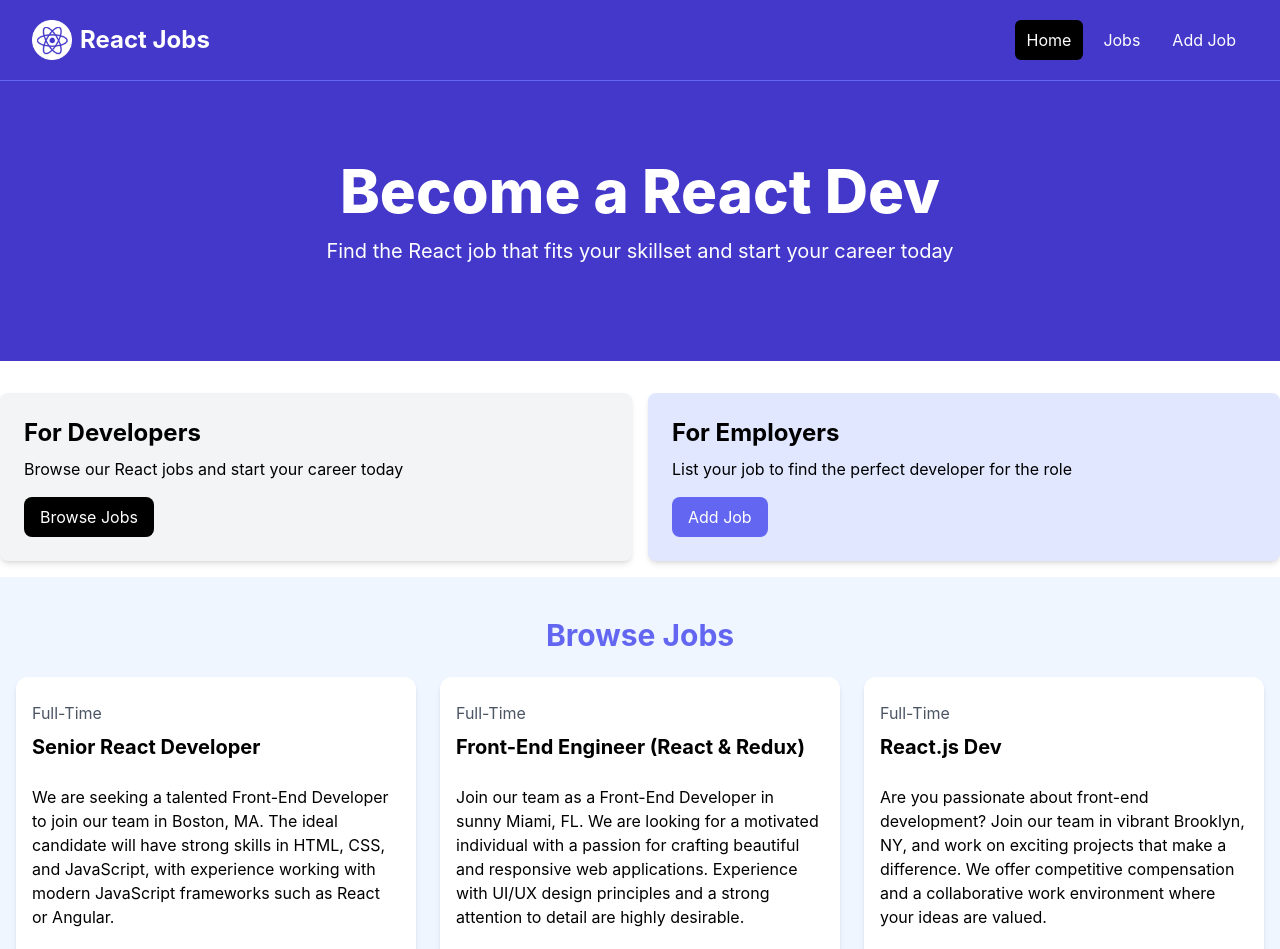
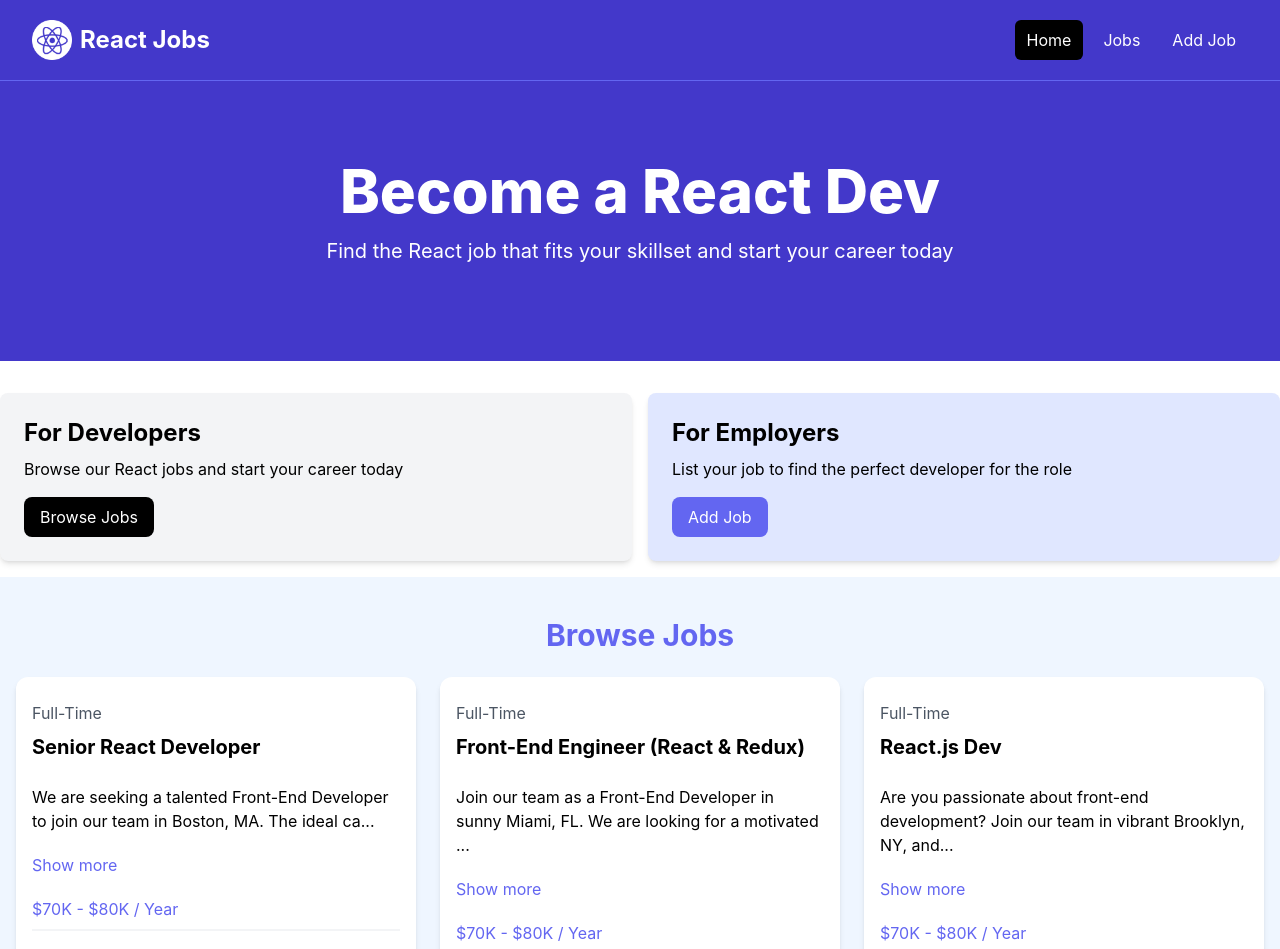
Before and after one commit to azuruo/react-jobs-project, a React (Vite) app: page / in a window 1280 px wide. Shown: the top 949 px of the page. Built offline with nearby package versions, Linux system fonts and the light colour scheme.

Commit message:
Add show more/less functionality to JobListing component

```diff
--- a/src/components/JobListing.jsx
+++ b/src/components/JobListing.jsx
@@ -1,6 +1,14 @@
 import PropTypes from 'prop-types';
+import { useState } from 'react';
 
 const JobListing = ({ job }) => {
+  const [showFullDescription, setShowFullDescription] = useState(false);
+
+  let description = job.description;
+  if (!showFullDescription) {
+    description = description.substring(0, 90) + '...';
+  }
+
   return (
     <div className="bg-white rounded-xl shadow-md relative" key={job.id}>
       <div className="p-4">
@@ -9,9 +17,14 @@
           <h3 className="text-xl font-bold">{job.title}</h3>
         </div>
 
-      <div className="mb-5">
-        { job.description }
-      </div>
+        <div className="mb-5">{description}</div>
+
+        <button
+          onClick={() => setShowFullDescription((prevState) => !prevState)}
+          className="text-indigo-500 mb-5 hover:text-indigo-600"
+        >
+          {showFullDescription ? 'Show less' : 'Show more'}
+        </button>
 
         <h3 className="text-indigo-500 mb-2">{job.salary} / Year</h3>
 
@@ -20,7 +33,7 @@
         <div className="flex flex-col lg:flex-row justify-between mb-4">
           <div className="text-orange-700 mb-3">
             <i className="fa-solid fa-location-dot text-lg"></i>
-          { job.location }
+            {job.location}
           </div>
           <a
             href={`/job/${job.id}`}
@@ -31,8 +44,8 @@
         </div>
       </div>
     </div>
-  )
-}
+  );
+};
 
 JobListing.propTypes = {
   job: PropTypes.shape({
@@ -45,4 +58,4 @@
   }).isRequired,
 };
 
-export default JobListing
+export default JobListing;
```
Lines whose indentation alone changed are shown as unchanged.
